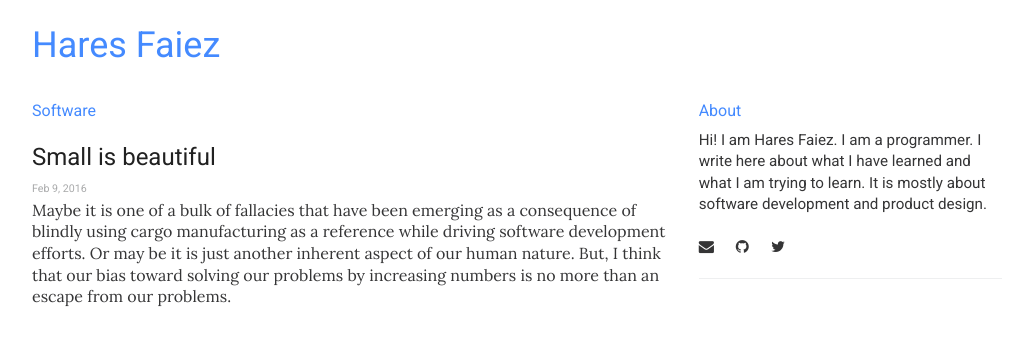
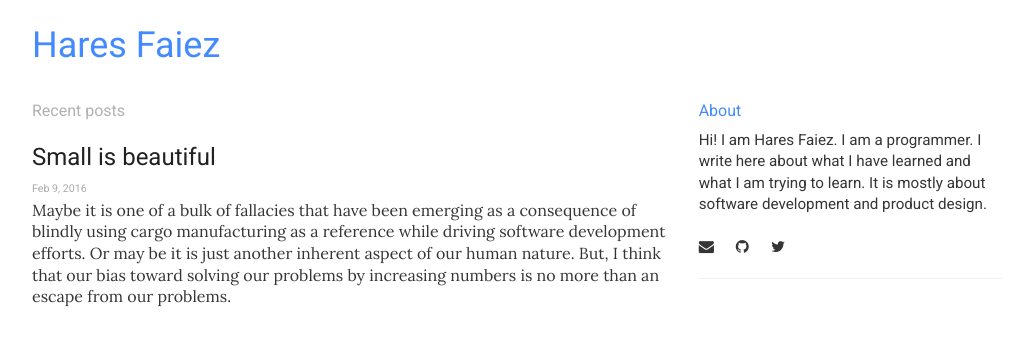
Before and after one commit to haresfaiez/haresfaiez.github.io, a Jekyll site: the page built from index.html, in a window 1280 px wide. Shown: the top 346 px of the page, without its empty margins (123-1140 px from the left). Built offline with Jekyll 4.4.1, drawn with Linux system fonts in a browser that asks for light colours.

Commit message:
Remove categories list

```diff
--- a/_includes/categories-list.html
+++ /dev/null
@@ -1,9 +0,0 @@
-<ul class="inline-list">
-  {% for category in site.categories %}
-  <li>
-      <h6>
-        <a name="{{ category | first }}">{{ category | first }}</a>
-      </h6>
-  </li>
-  {% endfor %}
-</ul>
--- /dev/null
+++ b/_includes/pre-posts.html
@@ -0,0 +1,7 @@
+<ul class="inline-list">
+  <li>
+      <h6 class="scd-order-text">
+          Recent posts
+      </h6>
+  </li>
+</ul>
--- a/_sass/custom/_typography.scss
+++ b/_sass/custom/_typography.scss
@@ -18,3 +18,7 @@
     color: #353536;
     font-size: 0.95rem;
 }
+
+.scd-order-text{
+    color: #B1B1B2;
+}
--- a/index.html
+++ b/index.html
@@ -4,7 +4,7 @@ layout: default
 
 <div class="row">
   <section class="small-12 large-8 columns">
-    {% include categories-list.html %}
+    {% include pre-posts.html %}
     {% include posts.html %}
   </section>
   <section class="small-12 large-4 columns">
```
